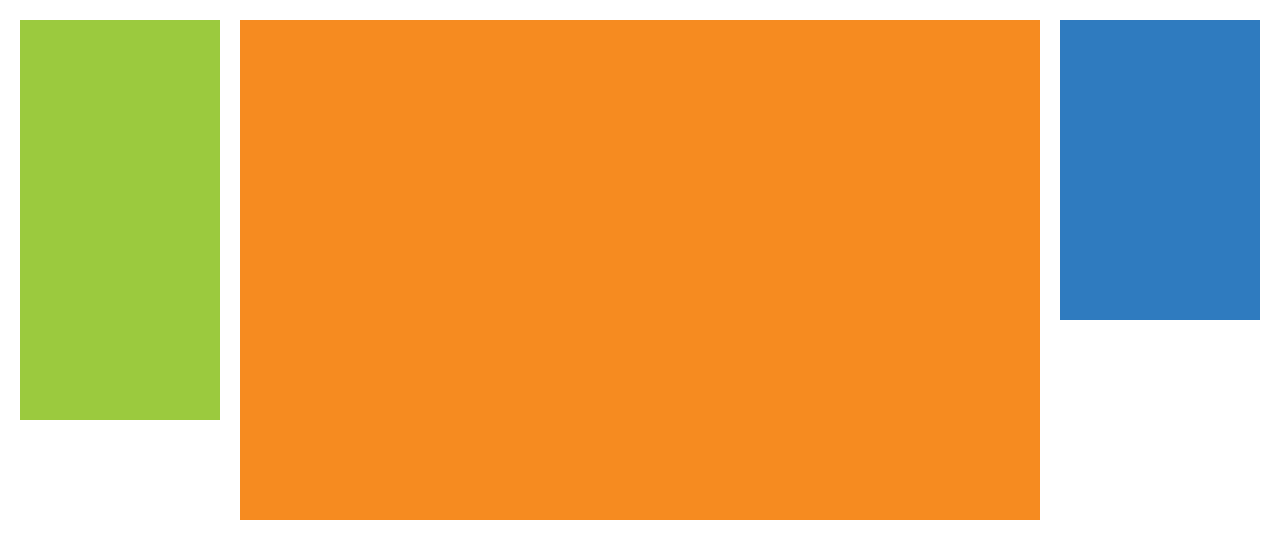
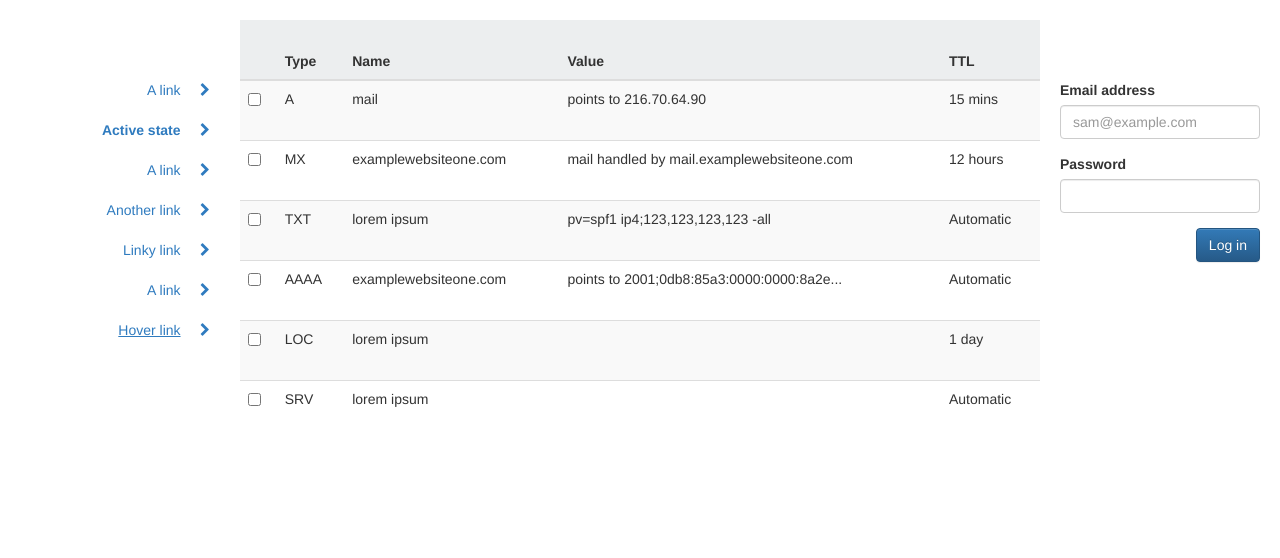
Before and after one commit to loganwuu/cloudflare, a plain HTML site: page index.html in a window 1280 px wide. Drawn offline with nearby package versions, Linux system fonts and the light colour scheme.

Commit message:
add tables

```diff
--- a/css/style.css
+++ b/css/style.css
@@ -8,52 +8,90 @@
 
 
 #green {
-	background-color: #9BCA3E;
-	margin-left: 20px;
+/*	background-color: #9BCA3E;
+*/	margin-left: 20px;
 	margin-top: 20px;
 	width: 200px;
 	height: 400px;
 	float: left;
 	vertical-align: middle;
 	display: table-cell;
+	padding-top: 40px;
 }
 
 #orange {
-	background-color: #F68B20;
-	margin-top: 20px;
+/*	background-color: #F68B20;
+*/	margin-top: 20px;
 	margin-left: 20px;
 	height: 500px;
 	min-width: 200px;
 	width: calc(100% - 480px);
 	float: left;
-  vertical-align: middle;
-  display: table-cell;
+  	vertical-align: middle;
+  	display: table-cell;
 }
 
 #blue {
-	background-color: #2F7BBF;
-	margin: 20px;
+/*	background-color: #2F7BBF;
+*/	margin: 20px;
 	height: 300px;
 	width: 200px;
 	float: left;
   	vertical-align: middle;
   	display: table-cell;
+  	padding-top: 60px;
+}
+
+
+/* =================================
+  Table
+==================================== */
+li {
+	margin: 20px 10px;
+	list-style-type: none;
+	text-align: right;
+
+}
+li a {
+	text-decoration: none;
+	color: #2F7BBF;
+}
+li a:hover {
+	text-decoration: none;
+	color: #33CCFF;
+}
+i:hover {
+    -ms-transform: translate(2px, 0); /* IE 9 */
+    -webkit-transform: translate(2px, 0); /* Safari */
+    transform: translate(2px, 0); /* Standard syntax */
+}
+.active {
+	font-weight: bold;
+}
+.hover {
+	text-decoration: underline;
+}
+
+.table{
+ 	height:300px;
+}
+tr {
+	width: 100%;
+	height:60px;
+}
+thead {
+	background-color: #ECEEEF;
+}
+button {
+	float: right;
 }
 
 /* =================================
   Media Queries
 ==================================== */
 
-/*@media (max-width: 681px) {
-	#green {
-		margin-right: 20px;
-		margin-left: 0;
+@media (max-width: 679px) {
+	#blue {
+		padding-top: 0;
 	}
-	#orange {
-		width: 200px;
-	}
-	#blue {
-		margin-right: 0;
-		margin-left: 20px;
-	}
-}*/
+}
--- a/index.html
+++ b/index.html
@@ -1,16 +1,107 @@
 <!DOCTYPE html>
 <html>
 <head>
-	<meta name="viewport" content="width=device-width, initial-scale=1.0">
+	<meta name="viewport" content="width=device-width, initial-scale=1">
 	<title>CloudFlare</title>
+	<link rel="stylesheet" href="https://maxcdn.bootstrapcdn.com/font-awesome/4.5.0/css/font-awesome.min.css">
 	<link rel="stylesheet" href="css/normalize.css">
+	<!-- Latest compiled and minified CSS -->
+	<link rel="stylesheet" href="https://maxcdn.bootstrapcdn.com/bootstrap/3.3.6/css/bootstrap.min.css" integrity="sha384-1q8mTJOASx8j1Au+a5WDVnPi2lkFfwwEAa8hDDdjZlpLegxhjVME1fgjWPGmkzs7" crossorigin="anonymous">
+
+	<!-- Optional theme -->
+	<link rel="stylesheet" href="https://maxcdn.bootstrapcdn.com/bootstrap/3.3.6/css/bootstrap-theme.min.css" integrity="sha384-fLW2N01lMqjakBkx3l/M9EahuwpSfeNvV63J5ezn3uZzapT0u7EYsXMjQV+0En5r" crossorigin="anonymous">
+
+	<!-- Latest compiled and minified JavaScript -->
+	<script src="https://maxcdn.bootstrapcdn.com/bootstrap/3.3.6/js/bootstrap.min.js" integrity="sha384-0mSbJDEHialfmuBBQP6A4Qrprq5OVfW37PRR3j5ELqxss1yVqOtnepnHVP9aJ7xS" crossorigin="anonymous"></script>
+
+	<!-- Custom Style -->
 	<link rel="stylesheet" href="css/style.css">
 </head>
 <body>
 	<div id="white">
-		<div id="green"></div>
-		<div id="orange"></div>
-		<div id="blue"></div>
+		<div id="green">
+			<ul>
+			<li><a href="">A link  &nbsp; &nbsp; <i class="fa fa-chevron-right"></i></a></li>
+			<li><a href="" class="active">Active state  &nbsp; &nbsp; <i class="fa fa-chevron-right"></i></a></li>
+			<li><a href="">A link  &nbsp; &nbsp; <i class="fa fa-chevron-right"></i></a></li>
+			<li><a href="">Another link  &nbsp; &nbsp; <i class="fa fa-chevron-right"></i></a></li>
+			<li><a href="">Linky link  &nbsp; &nbsp; <i class="fa fa-chevron-right"></i></a></li>
+			<li><a href="">A link  &nbsp; &nbsp; <i class="fa fa-chevron-right"></i></a></li>
+			<li><a href=""><span class="hover">Hover link</span>  &nbsp; &nbsp; <i class="fa fa-chevron-right"></i></a></li>
+			</ul>
+		</div>
+		<div id="orange">
+			<div class="table-responsive">
+				<table class="table table-hover table-striped">
+				  <thead>
+				    <tr>
+				      <th></th>
+				      <th>Type</th>
+				      <th>Name</th>
+				      <th>Value</th>
+				      <th>TTL</th>
+				    </tr>
+				  </thead>
+				  <tbody>
+				    <tr>
+				      <th scope="row"><input type="checkbox" value=""></div></th>
+				      <td>A</td>
+				      <td>mail</td>
+				      <td>points to 216.70.64.90</td>
+				      <td>15 mins</td>
+				    </tr>
+					<tr>
+				      <th scope="row"><input type="checkbox" value=""></div></th>
+				      <td>MX</td>
+				      <td>examplewebsiteone.com</td>
+				      <td>mail handled by mail.examplewebsiteone.com</td>
+				      <td>12 hours</td>
+				    </tr>
+					<tr>
+				      <th scope="row"><input type="checkbox" value=""></div></th>
+				      <td>TXT</td>
+				      <td>lorem ipsum</td>
+				      <td>pv=spf1 ip4;123,123,123,123 -all</td>
+				      <td>Automatic</td>
+				    </tr>
+					<tr>
+				      <th scope="row"><input type="checkbox" value=""></div></th>
+				      <td>AAAA</td>
+				      <td>examplewebsiteone.com</td>
+				      <td>points to 2001;0db8:85a3:0000:0000:8a2e...</td>
+				      <td>Automatic</td>
+				    </tr>
+					<tr>
+				      <th scope="row"><input type="checkbox" value=""></div></th>
+				      <td>LOC</td>
+				      <td>lorem ipsum</td>
+				      <td></td>
+				      <td>1 day</td>
+				    </tr>
+					<tr>
+				      <th scope="row"><input type="checkbox" value=""></div></th>
+				      <td>SRV</td>
+				      <td>lorem ipsum</td>
+				      <td></td>
+				      <td>Automatic</td>
+				    </tr>
+				  </tbody>
+				</table>
+			</div>
+		</div>
+		<div id="blue">
+			<form>
+			  <div class="form-group">
+			    <label for="exampleInputEmail1">Email address</label>
+			    <input type="email" class="form-control" id="exampleInputEmail1" placeholder="sam@example.com" required>
+			  </div>
+			  <div class="form-group">
+			    <label for="exampleInputPassword1">Password</label>
+			    <input type="password" class="form-control" id="exampleInputPassword1" placeholder="" required>
+			  </div>
+			  <button type="submit" class="btn btn-primary">Log in</button>
+			</form>
+		</div>
 	</div>
 </body>
 </html>
```
Also changed, not shown: 1 other file.
